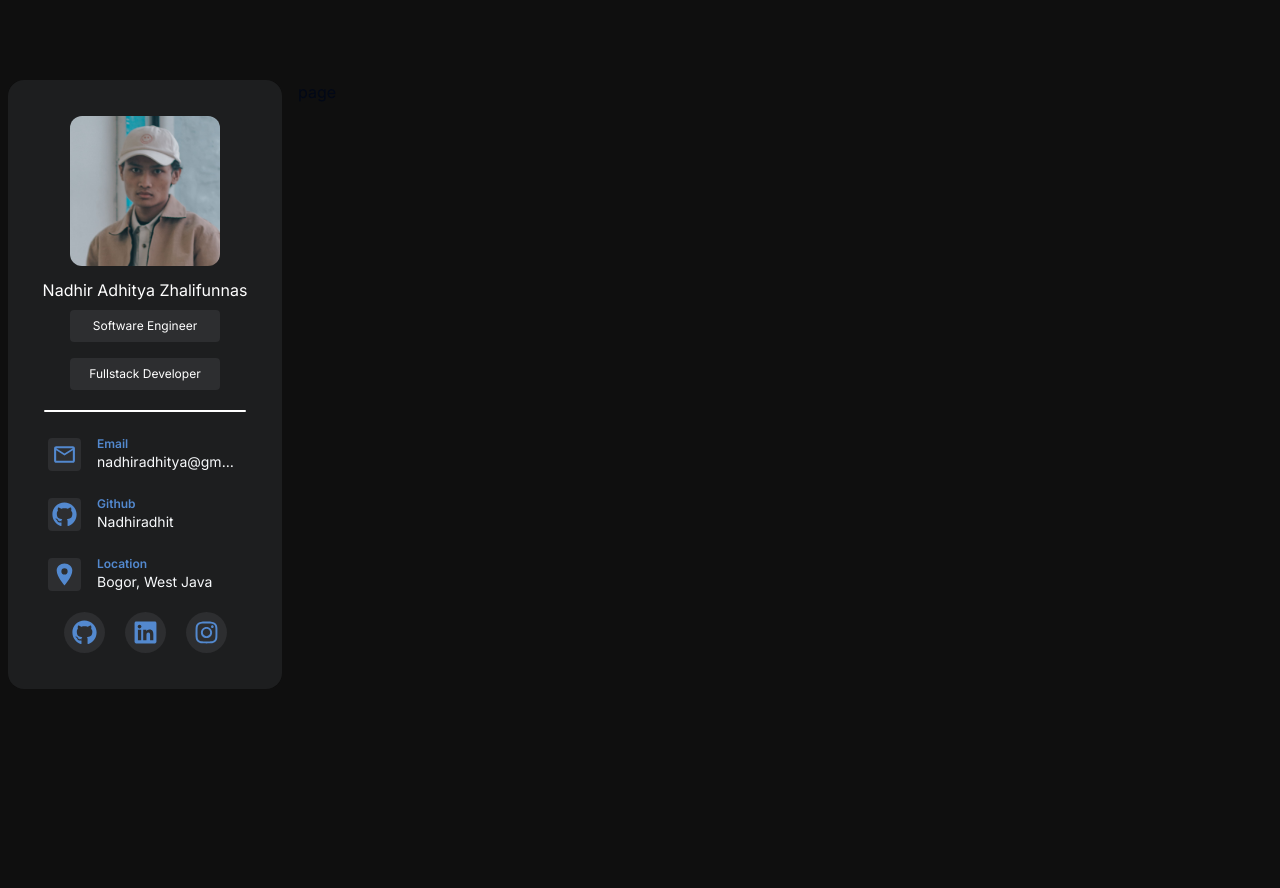
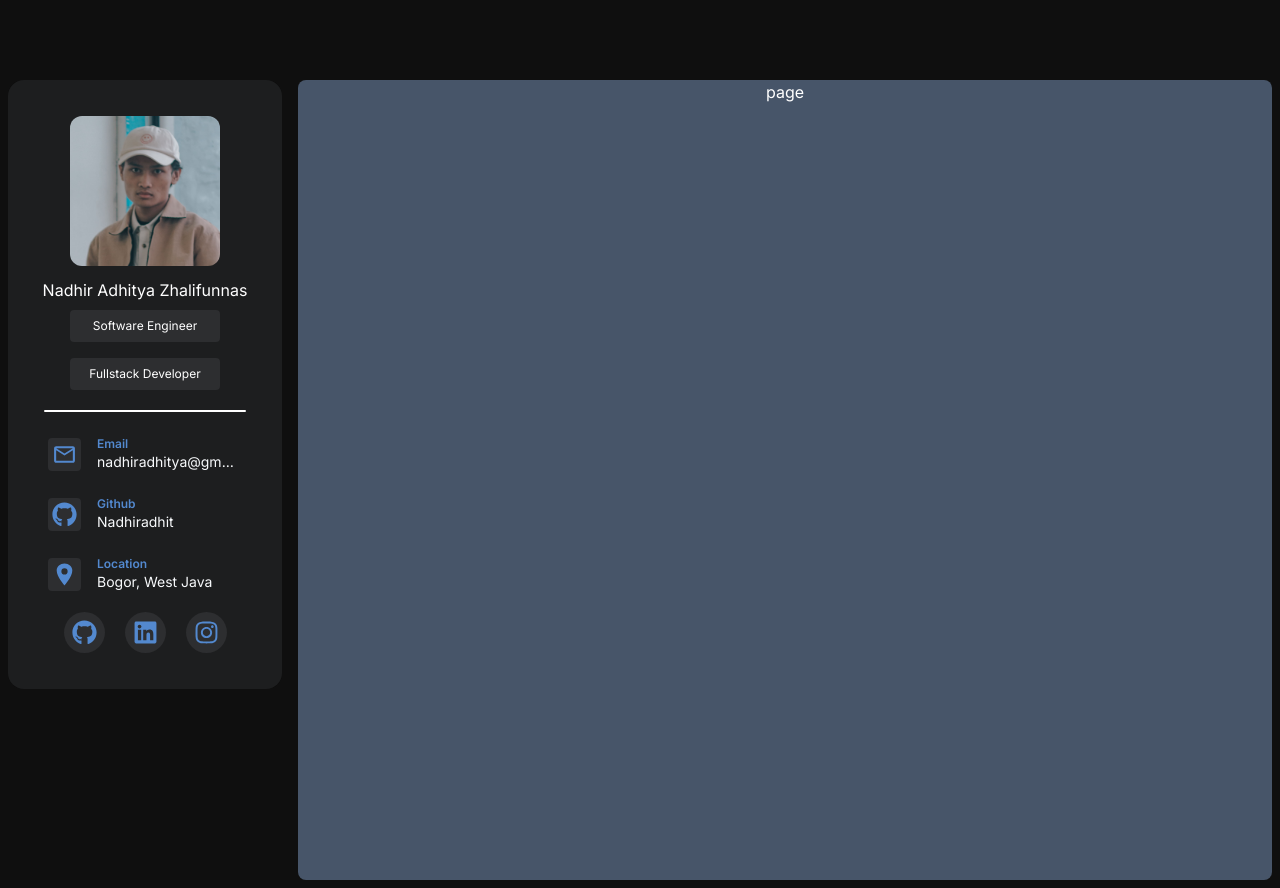
Before and after one commit to Nadhiradhit/portofolio-v2, a Next.js app: page /dev in a window 1280 px wide. Before the commit the page ends 800 px from the top, so only its background shows below. Built offline with nearby package versions, Linux system fonts and the light colour scheme.

Commit message:
refractor: file structure

```diff
--- a/src/app/dev/page.tsx
+++ b/src/app/dev/page.tsx
@@ -3,11 +3,13 @@ import React from "react";
 
 export default function page() {
 	return (
-		<div className=" p-2 flex gap-4">
+		<div className="p-2 flex gap-4">
 			<div className="">
 				<Navbar />
 			</div>
-			<div className="">page</div>
+			<div className="text-white bg-slate-600 w-full rounded-lg text-center h-screen">
+				page
+			</div>
 		</div>
 	);
 }
--- a/src/components/navigation/partials/profile.tsx
+++ b/src/components/navigation/partials/profile.tsx
@@ -64,10 +64,14 @@ export function ProfileSocialMedia() {
 				<Link href={"#"} className="bg-[#2d2e30] rounded-full p-2">
 					<FaGithub size={25} className="text-[#5389cf]" />
 				</Link>
-				<Link href={"#"} className="bg-[#2d2e30] rounded-full p-2">
+				<Link
+					href={"https://www.linkedin.com/in/nadhiradhitt/"}
+					className="bg-[#2d2e30] rounded-full p-2">
 					<FaLinkedin size={25} className="text-[#5389cf]" />
 				</Link>
-				<Link href={"#"} className="bg-[#2d2e30] rounded-full p-2">
+				<Link
+					href={"https://www.instagram.com/nadhiradhitt/"}
+					className="bg-[#2d2e30] rounded-full p-2">
 					<FaInstagram size={25} className="text-[#5389cf]" />
 				</Link>
 			</div>
```
